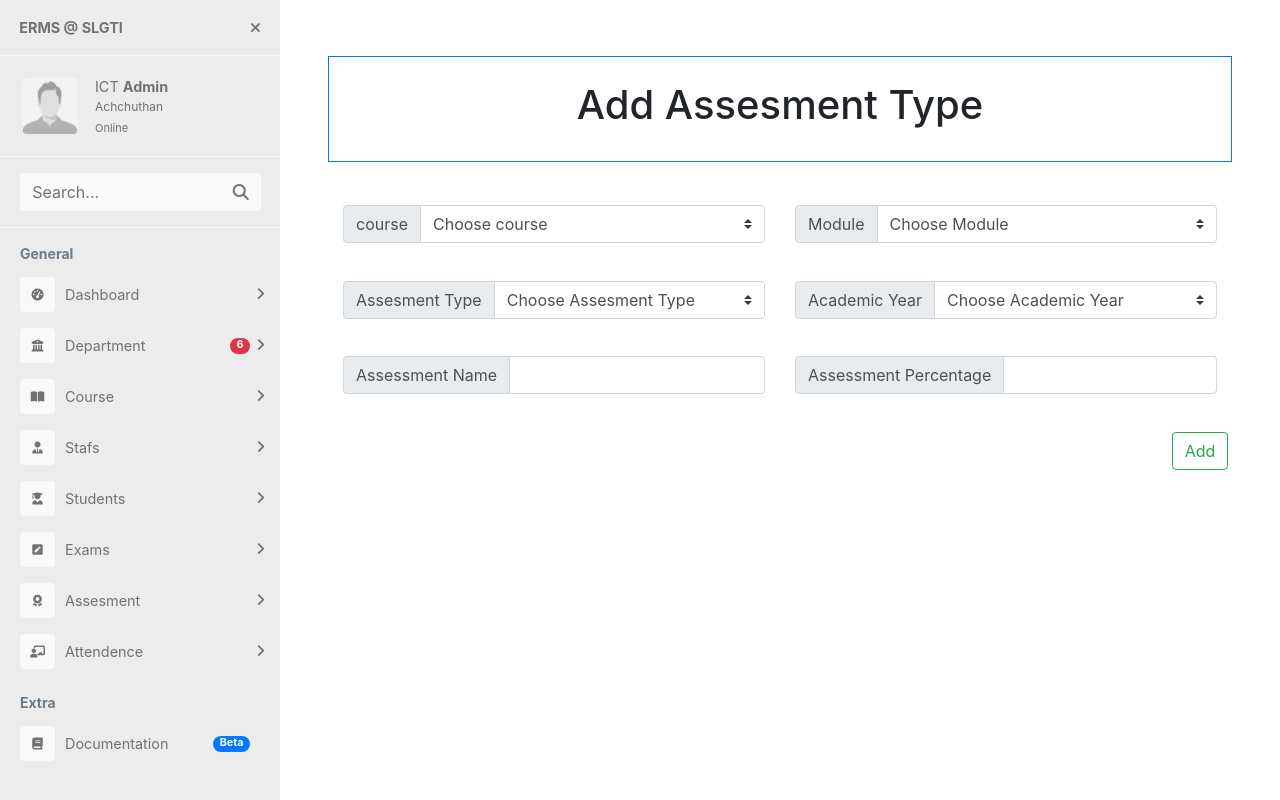
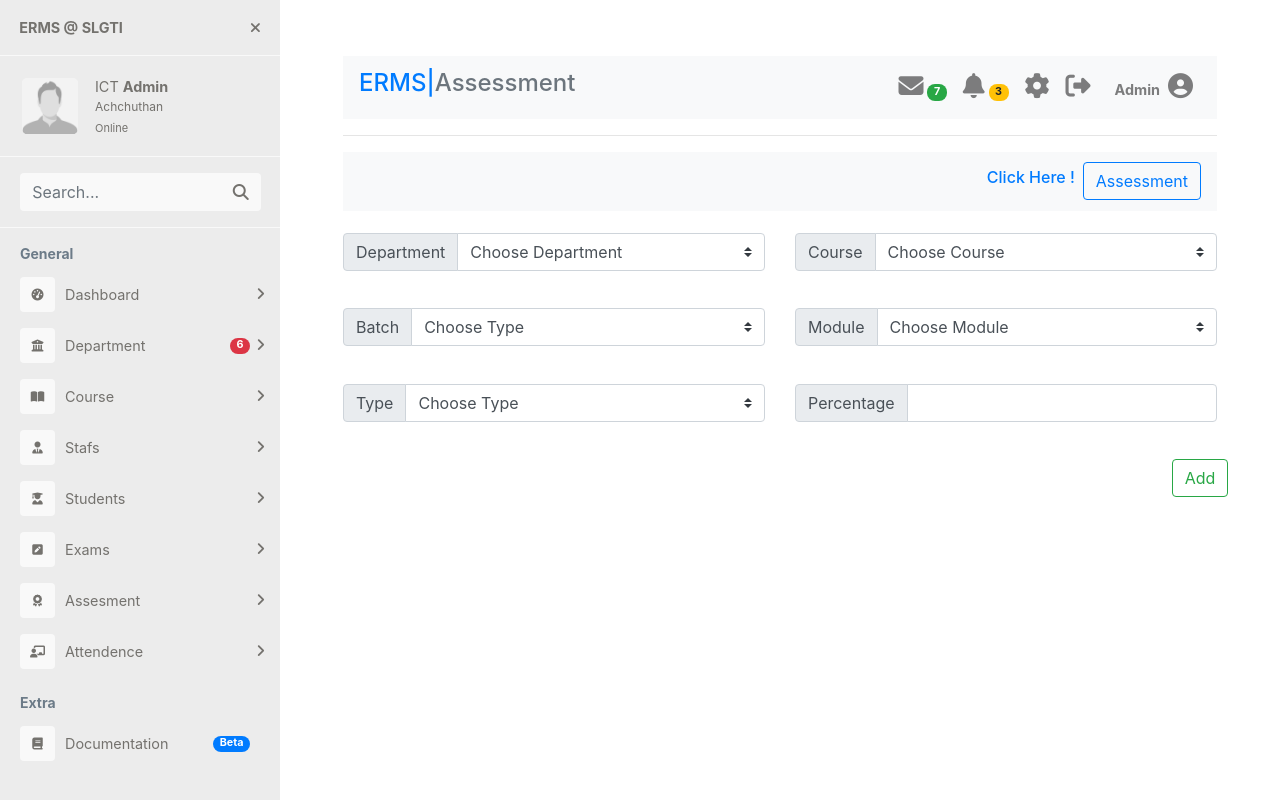
Before and after one commit to ictslgti/ERMS, a PHP site: page /assessment.php in a window 1280 px wide. Run offline with PHP 8.4, Linux system fonts and the light colour scheme; some libraries are stand-ins or nearby versions.

Commit message:
Update assessment.php

```diff
--- a/assessment.php
+++ b/assessment.php
@@ -1,5 +1,5 @@
 <?php
-$title = "Dashboard | Online Examination Result Management System | SLGTI";
+$title = "Assessment | Online Examination Result Management System | SLGTI";
 $description = "Online Examination Result  Management System (ERMS)-SLGTI";
 ?>
 <!DOCTYPE html>
@@ -20,141 +20,200 @@ $description = "Online Examination Result  Management System (ERMS)-SLGTI";
                 <!-- #1 Insert Your Content-->
                 <div class="container">
                  <!-- 1st row start -->
-                 <div class="row border border-primary p-4">
-                 <div class=col-sm>
-                 <h1 class="text-center"> Add Assesment Type</h1>
-                </div>
-                 </div>
+                 <?php
+                  $title ="
+                  <h4 class='text-primary'>ERMS|<span class='text-secondary'>Assessment</span></h4>";
+                  include_once('exam/nav_bar.php');
+
+                  ?>
+                  <nav class="navbar navbar-light bg-light">
+                      <a class="navbar-brand"></a>
+                      <form class="form-inline">
+                          <label class=" my-2 my-sm-0 p-2"> <h6 class='text-primary'>Click Here !</h6></label>
+                          <a href="assessments.php"  class="btn btn-outline-primary my-2 my-sm-0">Assessment</a>
+                      </form>
+                  </nav>
+
                  <!-- 1st row end -->
+
                  <br>
-                   <br>
-                 <!-- 2nd row start -->
-                 <div class=row>
-                 <div class=col-sm>
+                 <form method="POST" action="">
+
+                 <!-- 2 row start   -->
+                 <div class="row">
+
+                 <div class="col-md-6 col-sm-6 col-xs-6">
+                     <div class="form-group">
                       <div class="input-group mb-3">
                         <div class="input-group-prepend">
-    <label class="input-group-text" for="inputGroupSelect01">course</label>
+                          <label class="input-group-text" for="inputGroupSelect01"> Department</label>
                         </div>
-  <select class="custom-select" id="inputGroupSelect01">
-    <option selected>Choose course</option>
-    <option value="1">One</option>
-    <option value="2">Two</option>
-    <option value="3">Three</option>
+                          <select class="custom-select" id="inputGroupSelect01"id="validationCustom04" required>
+                            <option selected disabled value="">Choose Department</option>
+                            <option value="1">Information communication and technology</option>
+                            <option value="2">Automotive</option>
                           </select>
+                          </div>
                         </div>
                       </div>
 
 
-                <div class=col-sm>
+                      <div class="col-md-6 col-sm-6 col-xs-6">
+                     <div class="form-group">
                       <div class="input-group mb-3">
                         <div class="input-group-prepend">
-    <label class="input-group-text" for="inputGroupSelect01">Module</label>
+                          <label class="input-group-text" for="inputGroupSelect01"> Course</label>
                         </div>
-  <select class="custom-select" id="inputGroupSelect01">
-    <option selected>Choose Module</option>
-    <option value="1">One</option>
-    <option value="2">Two</option>
-    <option value="3">Three</option>
+                          <select class="custom-select" id="inputGroupSelect01"id="validationCustom04" required>
+                            <option selected disabled value="">Choose Course</option>
+                            <option value="1">5it</option>
+                            <option value="2">bridging</option>
                           </select>
+                          </div>
                         </div>
                       </div>
 
                  </div>
-                 <!-- 2nd row end -->
+                 <!-- 2 row end   -->
                 <br>
-                <!-- 3rd row Start -->
-                 <div class=row>
-                 <div class=col-sm>
+
+                 <!-- 3 row start   -->
+                 <div class="row">
+
+                      <div class="col-md-6 col-sm-6 col-xs-6">
+                     <div class="form-group">
                       <div class="input-group mb-3">
                         <div class="input-group-prepend">
-    <label class="input-group-text" for="inputGroupSelect01">Assesment Type</label>
+                          <label class="input-group-text" for="inputGroupSelect01"> Batch </label>
                         </div>
-  <select class="custom-select" id="inputGroupSelect01">
-    <option selected>Choose Assesment Type</option>
+                          <select class="custom-select" id="inputGroupSelect01"id="validationCustom04"  required>
+                            <option selected disabled value="">Choose Type</option>
+                            <option value="1">Batch-04</option>
+                            <option value="2">Batch-03</option>
+                          </select>
+                          </div>
+                        </div>
+                      </div>
+
+                      <div class="col-md-6 col-sm-6 col-xs-6">
+                     <div class="form-group">
+                      <div class="input-group mb-3">
+                        <div class="input-group-prepend">
+                          <label class="input-group-text" for="inputGroupSelect01"> Module</label>
+                        </div>
+                          <select class="custom-select"  id="mySelect" id="inputGroupSelect01"id="validationCustom04" onchange="myFunction()" required >
+                            <option selected disabled value="">Choose Module</option>
+                            <option value="1">Software Testing</option>
+                            <option value="2">Database Systems II</option>
+                          </select>
+                          </div>
+                        </div>
+                      </div>
+
+                 </div>
+                 <!-- 3 row end   -->
+<br>
+<!-- 4th row stat -->
+ <div class="row">
+
+                 <div class="col-md-6 col-sm-6 col-xs-6">
+                     <div class="form-group">
+                      <div class="input-group mb-3">
+                        <div class="input-group-prepend">
+                          <label class="input-group-text" for="inputGroupSelect01"> Type</label>
+                        </div>
+                          <select class="custom-select" id="inputGroupSelect01"id="validationCustom04" required>
+                            <option selected disabled value="">Choose Type</option>
                             <option value="1">Practical</option>
-    <option value="2">Theory</option>
-
+                            <option value="2">Theroy</option>
                           </select>
+                          </div>
                         </div>
                       </div>
 
 
-                <div class=col-sm>
+                      <div class="col-md-6 col-sm-6 col-xs-6">
+                     <div class="form-group">
                       <div class="input-group mb-3">
                         <div class="input-group-prepend">
-    <label class="input-group-text" for="inputGroupSelect01">Academic Year</label>
+                          <label class="input-group-text" for="inputGroupSelect01"> Percentage</label>
                         </div>
-  <select class="custom-select" id="inputGroupSelect01">
-    <option selected>Choose Academic Year</option>
-    <option value="1">One</option>
-    <option value="2">Two</option>
-    <option value="3">Three</option>
-  </select>
+                        <input type="text" class="form-control" aria-label="Sizing example input" aria-describedby="inputGroup-sizing-default" id="validationServer01" required>
+                          </div>
                         </div>
                       </div>
 
                  </div>
-
-<!-- 3rd row end-->
+                 <!-- 4 row end   -->
 
                  <br>
-<!-- 4th row start-->
-<div class=row>
-                 <div class=col-sm>
-                 <div class="input-group mb-3">
-  <div class="input-group-prepend">
-    <span class="input-group-text" id="basic-addon1">Assessment Name</span>
-  </div>
-  <input type="text" class="form-control"  aria-label="Username" aria-describedby="basic-addon1">
-</div>
-                </div>
-
-
-                <div class=col-sm>
-                <div class="input-group mb-3">
-  <div class="input-group-prepend">
-    <span class="input-group-text" id="basic-addon1">Assessment Percentage</span>
-  </div>
-  <input type="text" class="form-control"  aria-label="Username" aria-describedby="basic-addon1">
-</div>
-                </div>
-
-
-
-                </div>
-
-<!-- 4th row end-->
-<br>
-<!-- 5th row start-->
-<div class=row>
-                 <div class=col-11>
-
-                </div>
-
-
-                <div class=col-1>
-                <button type="Submit" class="btn btn-outline-success">Add</button>
-                </div>
-
-
-
-
-
-<!-- 5th row end-->
 
 
 
 
 
 
+                 <div class="row">
+                    <div class="col-md-11 col-sm-11 col-xs-11 "></div>
+                    <div class="col-md-1 col-sm-1 col-xs-1 ">
+                    <button type="submit" class="btn btn-outline-success" data-toggle="modal"
+                                data-target="#exampleModal">
+                                Add
+                            </button>
+                   </div>
+                </div>
+                  </form>
+
+                <!-- script start -->
+
+                <style>
+                table, th, td {
+                  padding:5px;
+                  border: 1px solid black;
+                  text-align:center;
+                }
+                </style>
+
+                 <script>
+                 function myFunction() {
+                   var x=document.getElementById("mySelect").value;
+                  if(x==1)
+                  {
+                    var z="<table>"
+                    +"<tr><th>Assessment ID</th><th>Name</th><th>Assessment Type</th><th>Percentage</th></tr>"
+                    +"<tr><td>01</td><td>Assessment 01</td><td>Practical</td><td>20</td></tr>"
+                    +"<tr><td>02</td><td>Assessment 02</td><td>Theroy</td><td>25</td></tr>"
+                    +"</table><br>"
+                    +"<a href='assessments.php'  class='btn btn-outline-primary my-2 my-sm-0'>seemore</a>"
+                    document.getElementById("demo").innerHTML = z;
+                  }
+                  else
+                  {
+                    var z="<table>"
+                    +"<tr><th>Assessment ID</th><th>Name</th><th>Assessment Type</th><th>Percentage</th></tr>"
+                    +"<tr><td>01</td><td>Assessment 01</td><td>Practical</td><td>20</td></tr>"
+                    +"<tr><td>02</td><td>Assessment 02</td><td>Practical</td><td>20</td></tr>"
+                    +"<tr><td>03</td><td>Assessment 03</td><td>Theroy</td><td>20</td></tr>"
+                    +"<tr><td>04</td><td>Assessment 04</td><td>Practical</td><td>20</td></tr>"
+                    +"<tr><td>05</td><td>Assessment 05</td><td>Theroy</td><td>20</td></tr>"
+                    +"</table> <br>"
+                    +"<a href='assessments.php'  class='btn btn-outline-primary my-2 my-sm-0'>seemore</a>"
+                    document.getElementById("demo").innerHTML = z;
+                  }
+                }
+                 </script>
+
+                <div class="row">
+                <div class="col-3"></div>
+                <div class="col-9"><p id="demo" ></p></div>
+                </div>
 
 
 
-
+                  <!-- script End -->
 
 
                   </div>
-
 
                 <!-- #1 Insert Your Content" -->
             </div>
```
Lines whose indentation alone changed are shown as unchanged.
